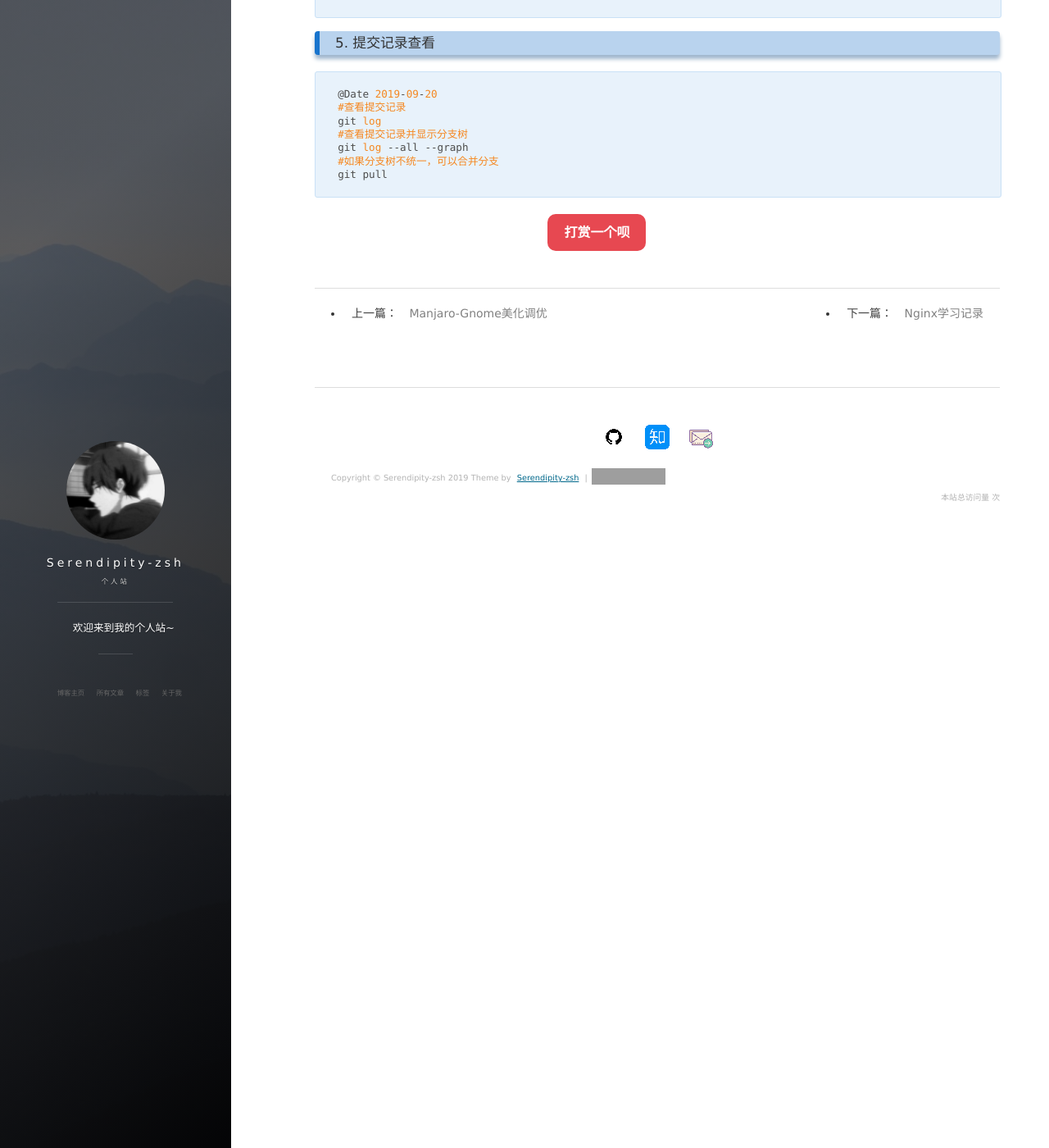
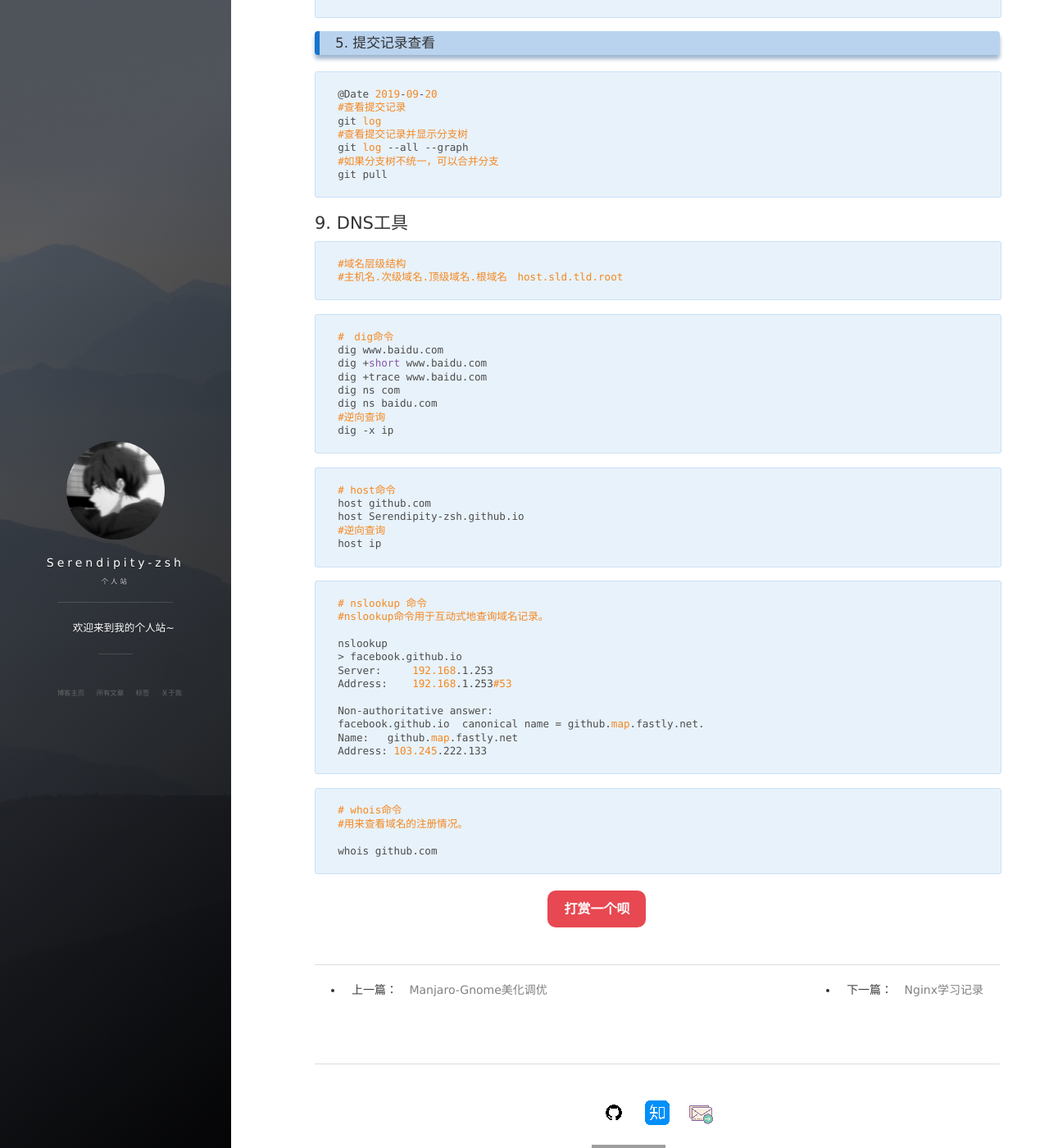
Before and after one commit to Serendipity-zsh/Serendipity-zsh.github.io, a Jekyll site: the page built from _posts/2019-08-24-Linux日常记录.md, in a window 1280 px wide and 1400 px high, scrolled down 5934 px. Shown: the whole window at 82% size. Built offline with Jekyll 4.4.1, drawn with Linux system fonts in a browser that asks for light colours; nearby versions of some CDN libraries; comment, search, counter and statistics services are not loaded; grey boxes are pictures that could not be loaded.

Commit message:
feat add

````diff
--- a/_posts/2019-08-24-Linux日常记录.md
+++ b/_posts/2019-08-24-Linux日常记录.md
@@ -344,3 +344,55 @@ git log --all --graph
 #如果分支树不统一，可以合并分支
 git pull
 ```
+
+
+
+## 9. DNS工具
+
+```shell
+#域名层级结构
+#主机名.次级域名.顶级域名.根域名　host.sld.tld.root
+```
+
+
+
+```shell
+#　dig命令
+dig www.baidu.com
+dig +short www.baidu.com
+dig +trace www.baidu.com
+dig ns com
+dig ns baidu.com
+#逆向查询
+dig -x ip
+```
+
+```shell
+# host命令
+host github.com
+host Serendipity-zsh.github.io
+#逆向查询
+host ip
+```
+
+```shell
+# nslookup 命令
+#nslookup命令用于互动式地查询域名记录。
+
+nslookup
+> facebook.github.io
+Server:     192.168.1.253
+Address:    192.168.1.253#53
+
+Non-authoritative answer:
+facebook.github.io  canonical name = github.map.fastly.net.
+Name:   github.map.fastly.net
+Address: 103.245.222.133
+```
+
+```shell
+# whois命令
+#用来查看域名的注册情况。
+
+whois github.com
+```
````
Also changed, not shown: _posts/2019-09-23-Java学习笔记.md (+21 -2 lines), _posts/2019-11-15-Organization项目学习记录.md (renamed from _posts/2019-11-15--Organization项目学习记录.md).
